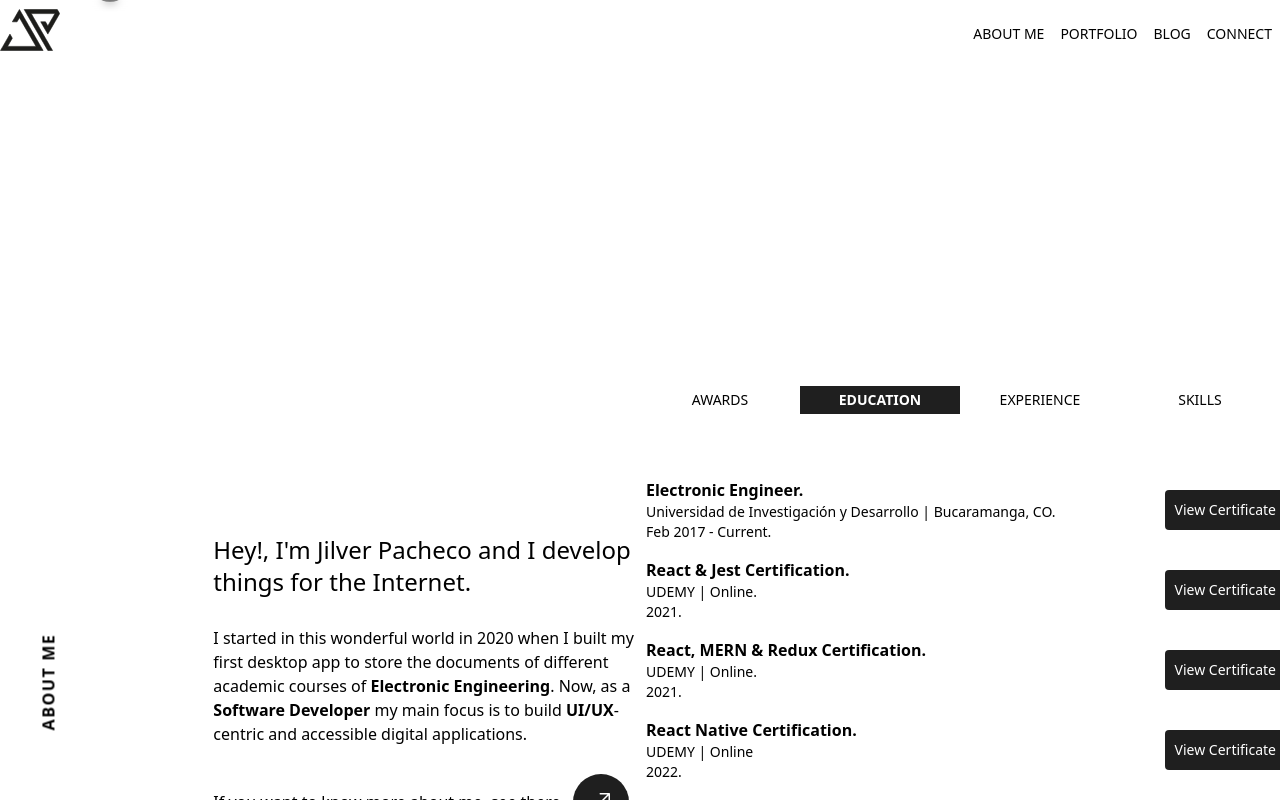
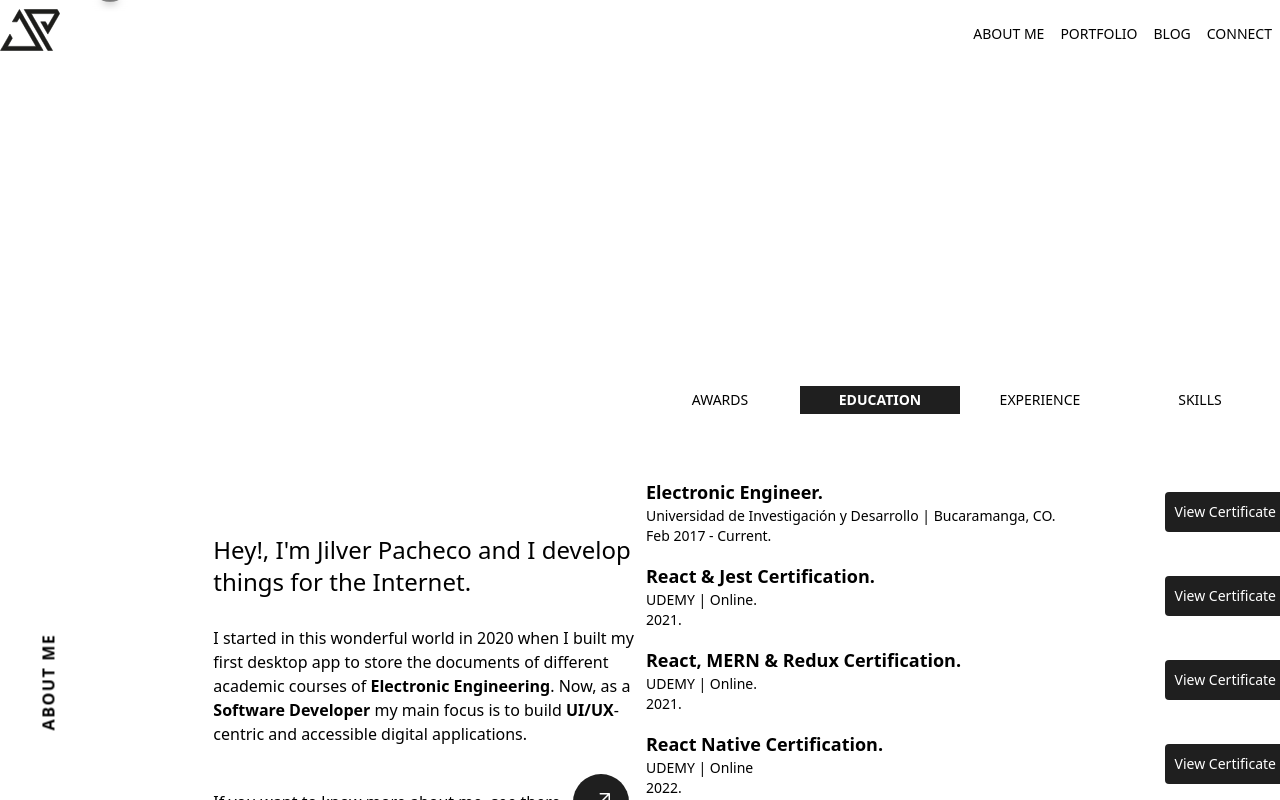
Before and after one commit to jilverprivera/portfolio, a Next.js app: page / in a window 1280 px wide. Both pictures are taken after a click on the button "EDUCATION". Shown: the part 518-1318 px from the top of the page. Built offline with nearby package versions, Linux system fonts and the light colour scheme; a web font is replaced by a local one.

Commit message:
fixing text size

```diff
--- a/components/about/Education.tsx
+++ b/components/about/Education.tsx
@@ -23,7 +23,7 @@ const Education = () => {
             transition={{ delay: 0.2 * index }}
           >
             <div className="flex flex-col align-start justify-center">
-              <h3 className="text-base font-semibold">{item.title}</h3>
+              <h3 className="text-lg font-semibold">{item.title}</h3>
               <span className="text-sm font-normal">
                 {item.academy} | {item.location}
               </span>
```
